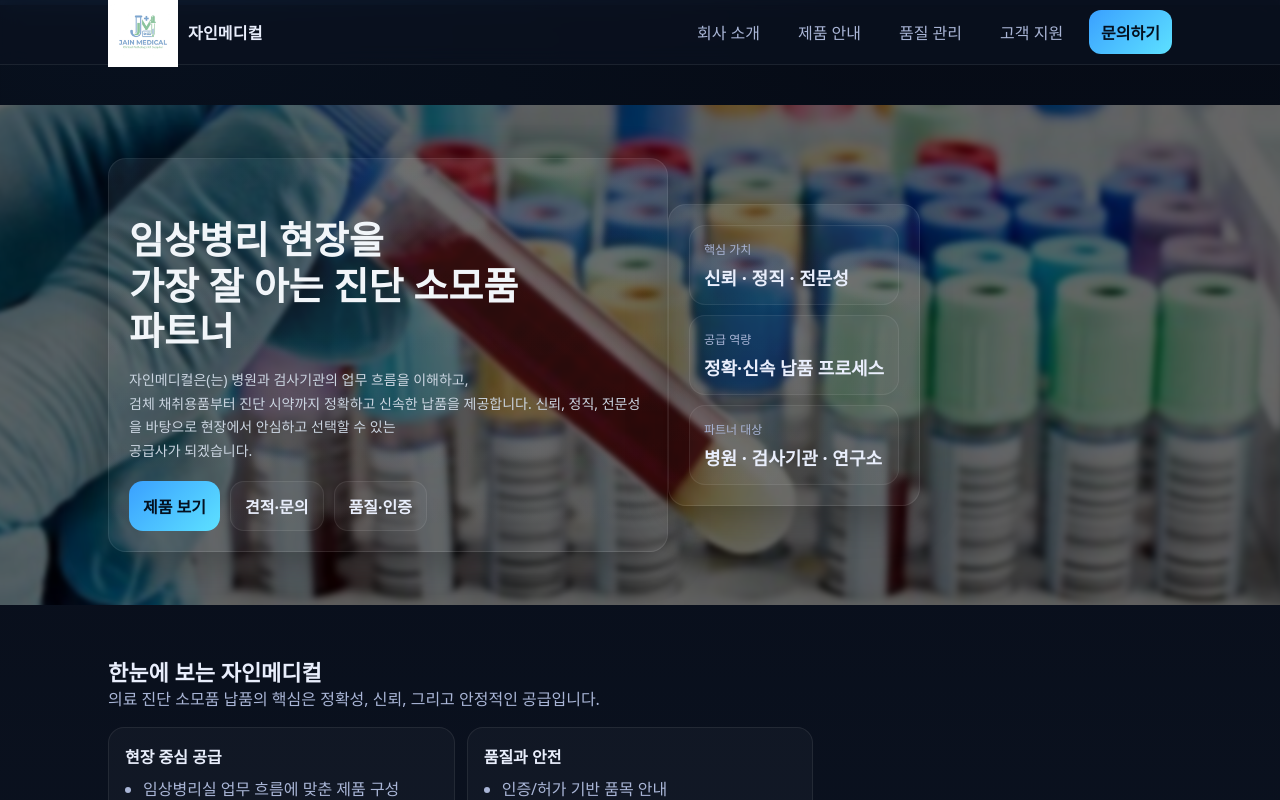
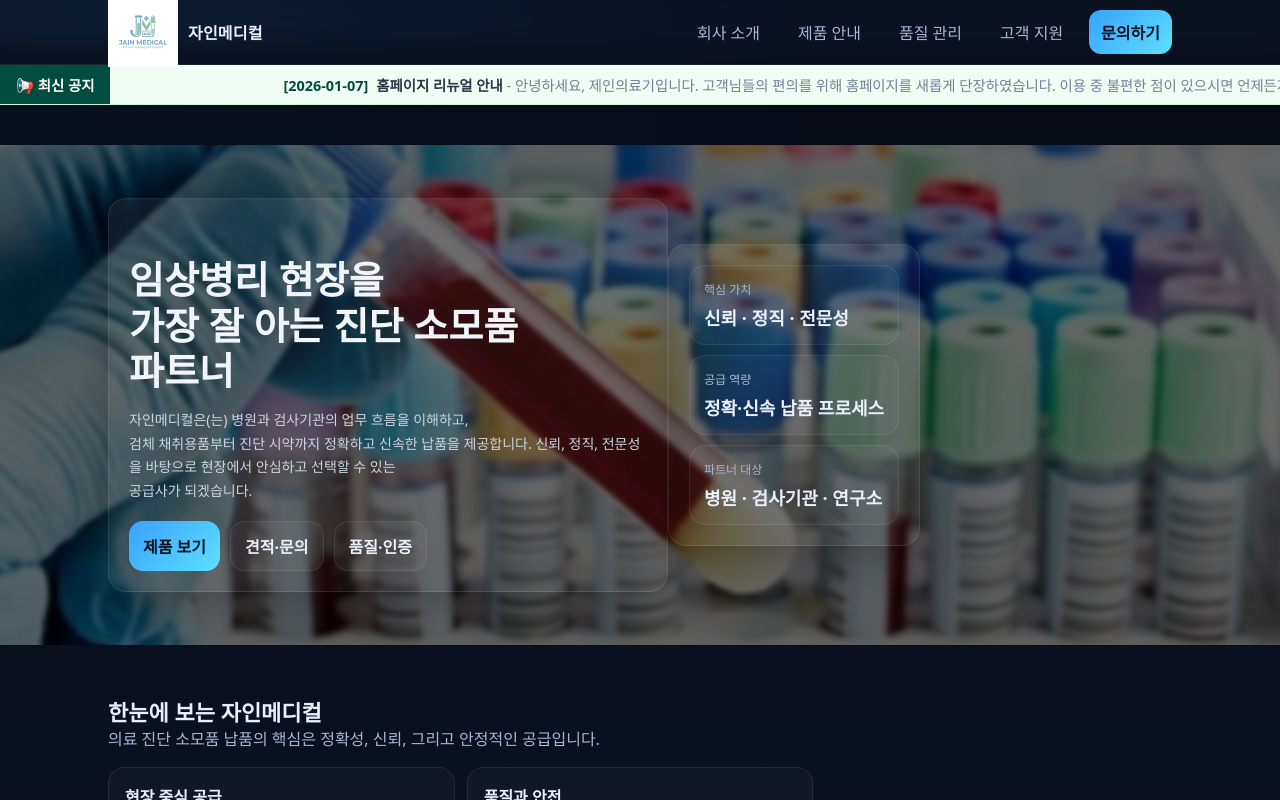
Before and after one commit to changwoojung7-sys/Jain_medical, a React (Vite) app: page / in a window 1280 px wide. Shown: the top 800 px of the page. Built offline with nearby package versions, Linux system fonts and the light colour scheme.

Commit message:
Add files via upload

```diff
--- a/src/components/NoticeTicker.jsx
+++ b/src/components/NoticeTicker.jsx
@@ -18,16 +18,8 @@ export default function NoticeTicker({ initialData, onClick }) {
         // 2. Sort by ID descending
         const newest = items[0];
 
-        // 3. Check if within 2 weeks
-        const today = new Date();
-        const noticeDate = new Date(newest.date);
-        const diffTime = Math.abs(today - noticeDate);
-        const diffDays = Math.ceil(diffTime / (1000 * 60 * 60 * 24));
-
-        // Logic: if diffDays <= 14, show it.
-        if (diffDays <= 14) {
-            setLatestNotice(newest);
-        }
+        // 3. Always show the latest notice (User request)
+        setLatestNotice(newest);
     }, [initialData]);
 
     if (!latestNotice) return null;
--- a/src/config/siteConfig.js
+++ b/src/config/siteConfig.js
@@ -1,8 +1,8 @@
 export const siteConfig = {
   companyName: "자인메디컬",
   ceoName: "윤석신",
+  mobile: "010-9061-5775",
   phone: "02-454-9200",
-  mobile: "010-9061-5775",
   fax: "02-454-9201",
   email: "suksiny@naver.com", // 샘플
   address: "경기 구리시 우미내길 12-21", // 샘플
--- a/src/data/boardData.js
+++ b/src/data/boardData.js
@@ -2,7 +2,7 @@ export const initialNotices = [
     {
         id: 1,
         title: "홈페이지 리뉴얼 안내",
-        date: "2024-01-15",
+        date: "2026-01-07",
         author: "관리자",
         views: 120,
         content: "안녕하세요, 제인의료기입니다. 고객님들의 편의를 위해 홈페이지를 새롭게 단장하였습니다. 이용 중 불편한 점이 있으시면 언제든지 문의해 주세요.",
@@ -10,7 +10,7 @@ export const initialNotices = [
     {
         id: 2,
         title: "설 연휴 배송 공지",
-        date: "2024-02-01",
+        date: "2026-02-01",
         author: "관리자",
         views: 85,
         content: "설 연휴 기간 동안 택배사 휴무로 인해 배송이 지연될 수 있습니다. 2월 5일 오후 3시 이전 주문 건까지 당일 발송되며, 이후 주문 건은 연휴가 끝난 후 순차적으로 발송됩니다.",
```
